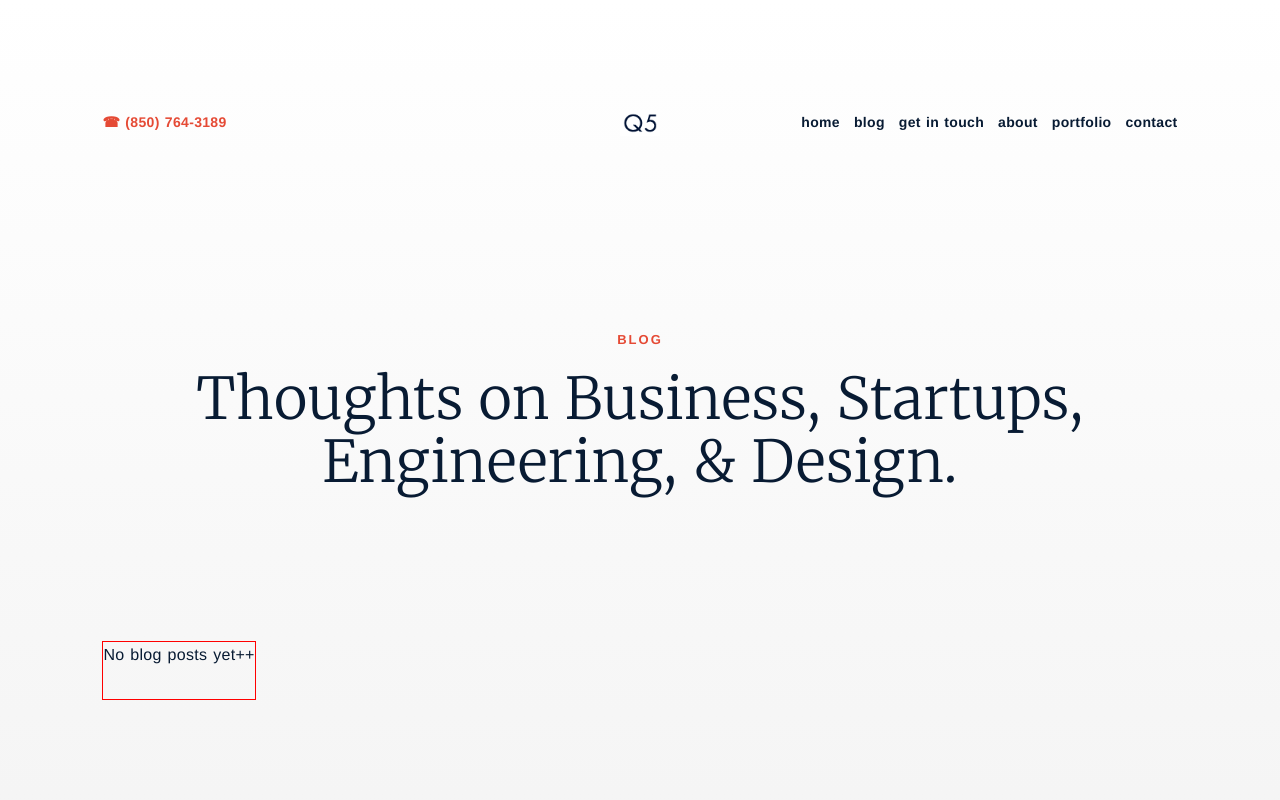
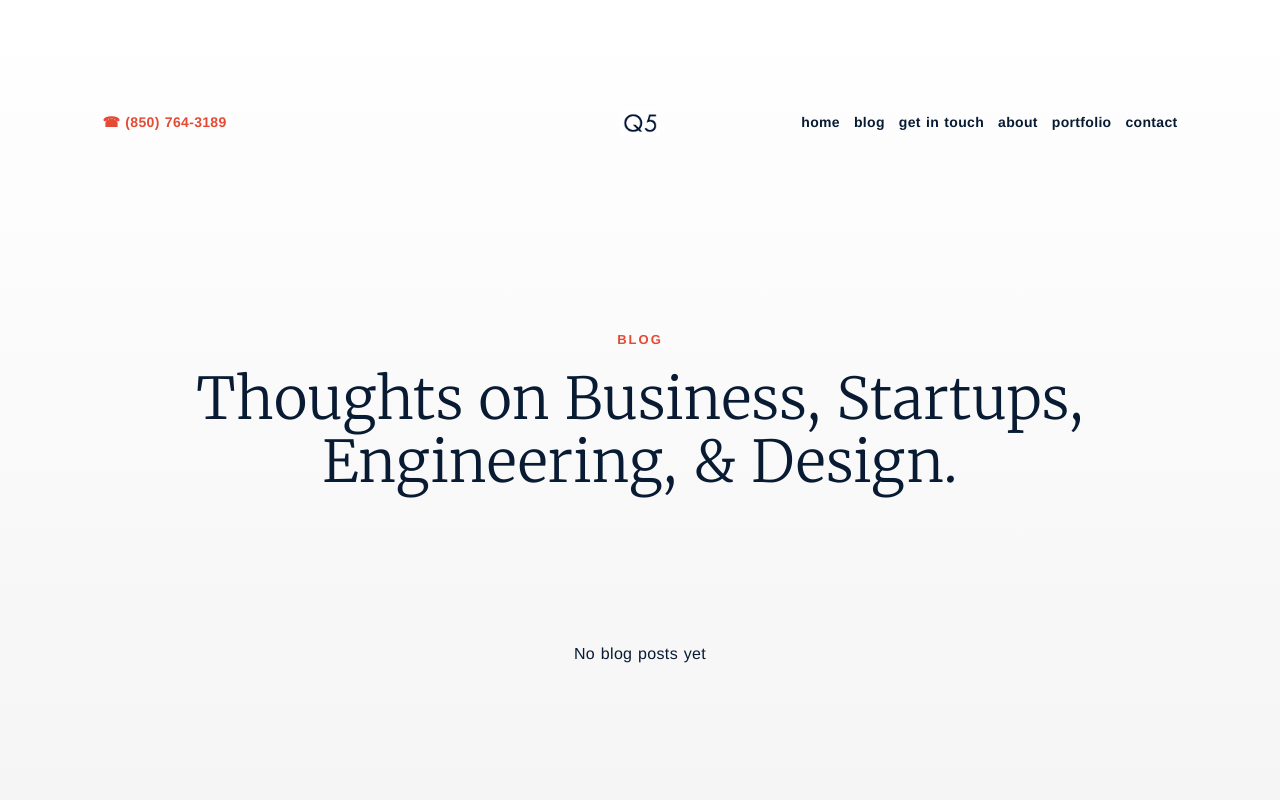
Before and after one commit to aaromnido/nuxtysite, a Nuxt app: page /blog in a window 1280 px wide. Shown: the top 800 px of the page. Built offline with nearby package versions, Linux system fonts and the light colour scheme; a web font is replaced by a local one.

Commit message:
Blog page completed

```diff
--- a/assets/css/global.css
+++ b/assets/css/global.css
@@ -87,6 +87,11 @@ h4 {
   -ms-flex-pack: justify;
   justify-content: space-between; }
 
+.content {
+  -ms-flex-preferred-size: 100%;
+  flex-basis: 100%;
+  margin: auto; }
+
 .content-left {
   -ms-flex-preferred-size: 60%;
   flex-basis: 60%;
--- a/assets/css/global.sass
+++ b/assets/css/global.sass
@@ -77,6 +77,10 @@ h4
     display: flex
     justify-content: space-between
 
+.content
+    flex-basis: 100%
+    margin: auto
+
 .content-left
     flex-basis: 60%
     margin-right: 2rem
--- a/pages/blog.vue
+++ b/pages/blog.vue
@@ -8,7 +8,7 @@
     </div>
     <div class="section">
       <div class="content">
-        <p class="text-center">No blog posts yet++</p>
+        <p class="text-center">No blog posts yet</p>
       </div>
     </div>
   </section>
@@ -36,7 +36,4 @@
     font-weight: 700;
     letter-spacing: 2px;
   }
-  .content{
-    border: 1px solid red;
-  }
 </style>
```
